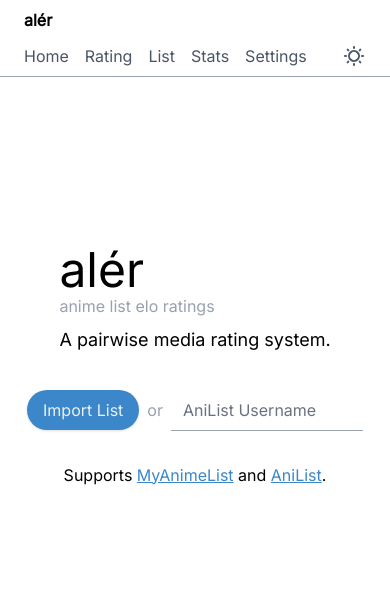
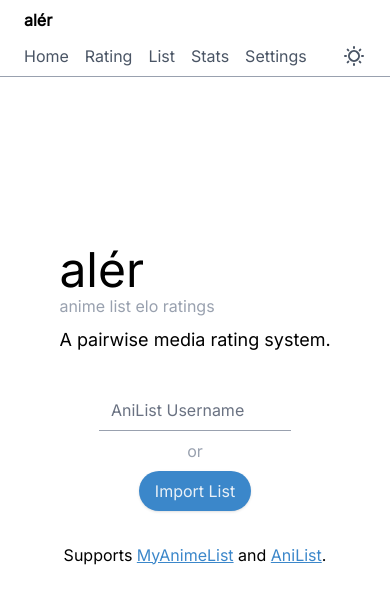
Before and after one commit to jumpyjacko/aler, a SvelteKit app: page / in a window 390 px wide. Shown: the top 604 px of the page. Built offline with nearby package versions, Linux system fonts and the light colour scheme.

Commit message:
add: a better(?) mobile layout for the import inputs

```diff
--- a/src/routes/+page.svelte
+++ b/src/routes/+page.svelte
@@ -70,7 +70,7 @@
         <p class="text-lg">A pairwise media rating system.</p>
     </div>
 
-    <div class="flex flex-row gap-2 align-middle items-center mb-4">
+    <div class="flex flex-col-reverse md:flex-row gap-2 align-middle items-center mb-4">
         <label
             class="
         cursor-pointer inline-flex items-center justify-center px-4 py-2
@@ -97,6 +97,7 @@
         </label>
 
         <span class="text-text-faded">or</span>
+
         <form onsubmit={handleALSubmit}>
             <div class="relative">
                 <input
@@ -121,7 +122,7 @@
                     class:max-h-12={isInputFocused}
                     class:max-h-0={!isInputFocused}
                 >
-                    Lists over 1000 entries may take a while
+                    Lists over 1000 entries may take a while (check dev console)
                 </div>
             </div>
         </form>
```
